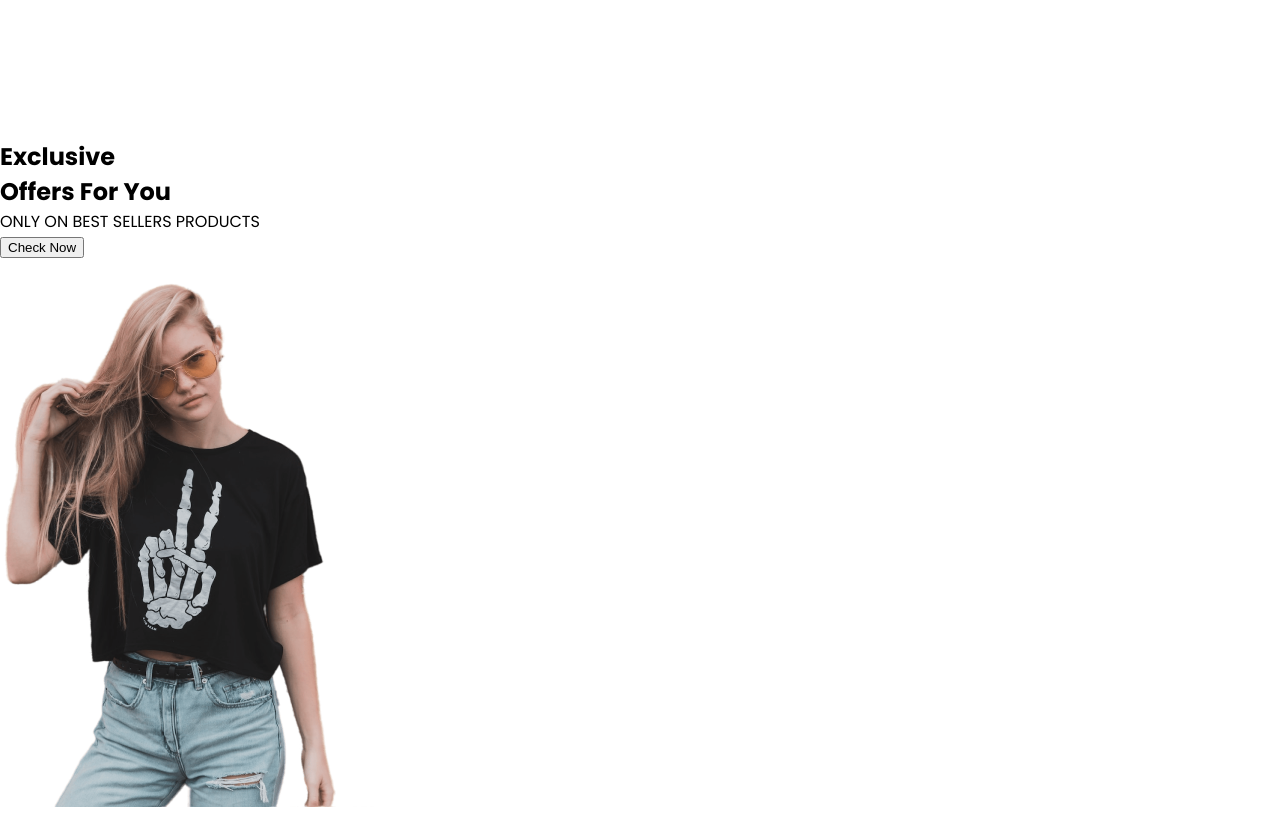
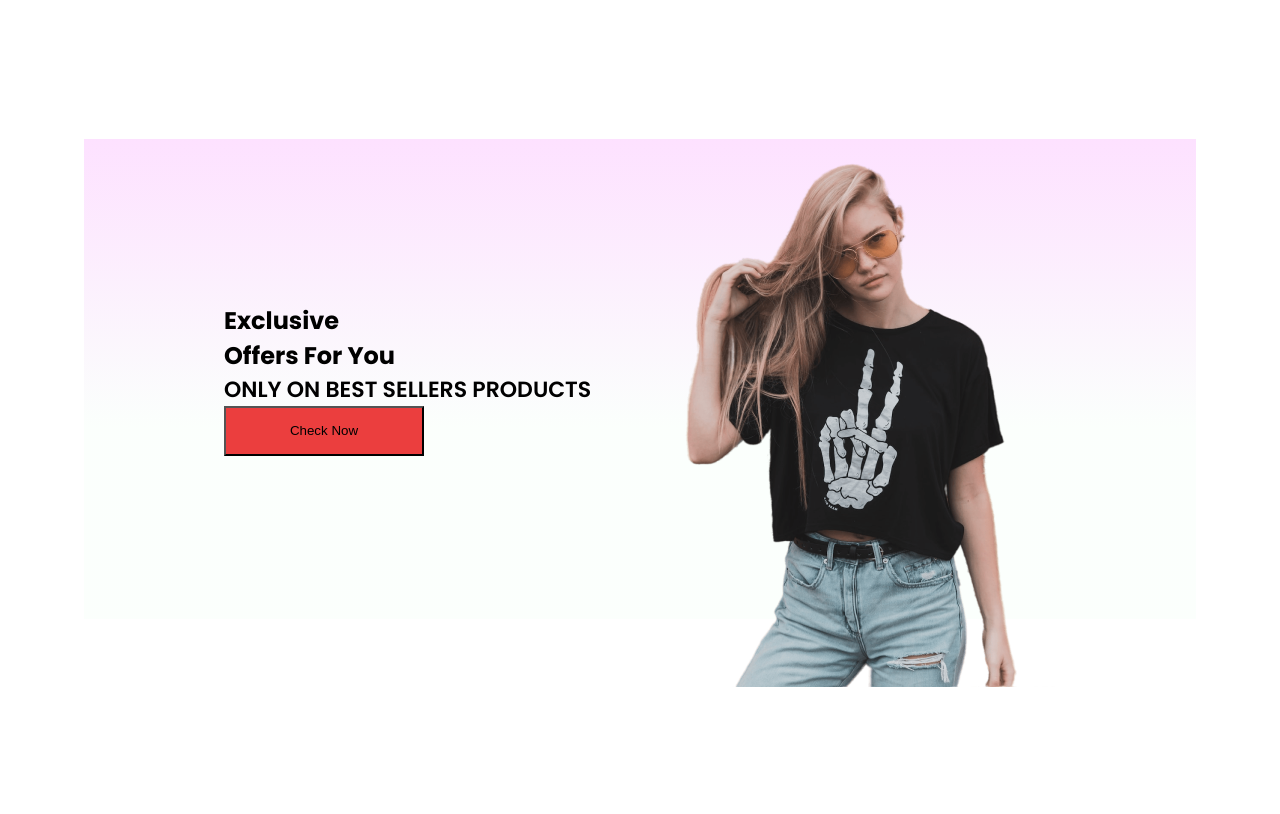
Before and after one commit to Anjali331997/E-commerce-MERN-Stack, a React (Create React App) app in the folder frontend/: page / in a window 1280 px wide. Shown: the part 1480-2294 px from the top of the page. After the commit the page ends 2249 px from the top, so only its background shows below. Built offline with nearby package versions, Linux system fonts and the light colour scheme.

Commit message:
adding offers also editing the root variables

```diff
--- a/frontend/src/components/Offer/Offer.css
+++ b/frontend/src/components/Offer/Offer.css
@@ -0,0 +1,36 @@
+.offers{
+    width: 65%;
+    height: 60vh;
+    display: flex;
+    margin: auto;
+    padding: 0px 140px;
+    margin-bottom: 150px;
+    background: linear-gradient(180deg , #fde1ff,#e1ffea22 60%);
+
+}
+
+.offers-left{
+    flex:1;
+    display: flex;
+    flex-direction: column;
+    justify-content: center;
+}
+
+.offers-left h1{
+    color: var(--gery);
+    font-size: 80px;
+    font-weight: 600;
+}
+
+.offers-left p{
+    color: var(--gery);
+    font-size: 22px;
+    font-weight: 600;
+}
+
+.offers-left button{
+    width: 200px;
+    height: 50px;
+    background-origin: 100px;
+    background-color: var(--red);
+}
--- a/frontend/src/index.css
+++ b/frontend/src/index.css
@@ -20,5 +20,5 @@ code {
   --black:#171717;
   --grey:#626262;
   --white:white;
-  --red:red
+  --red:rgb(235, 62, 62);
 }
```
